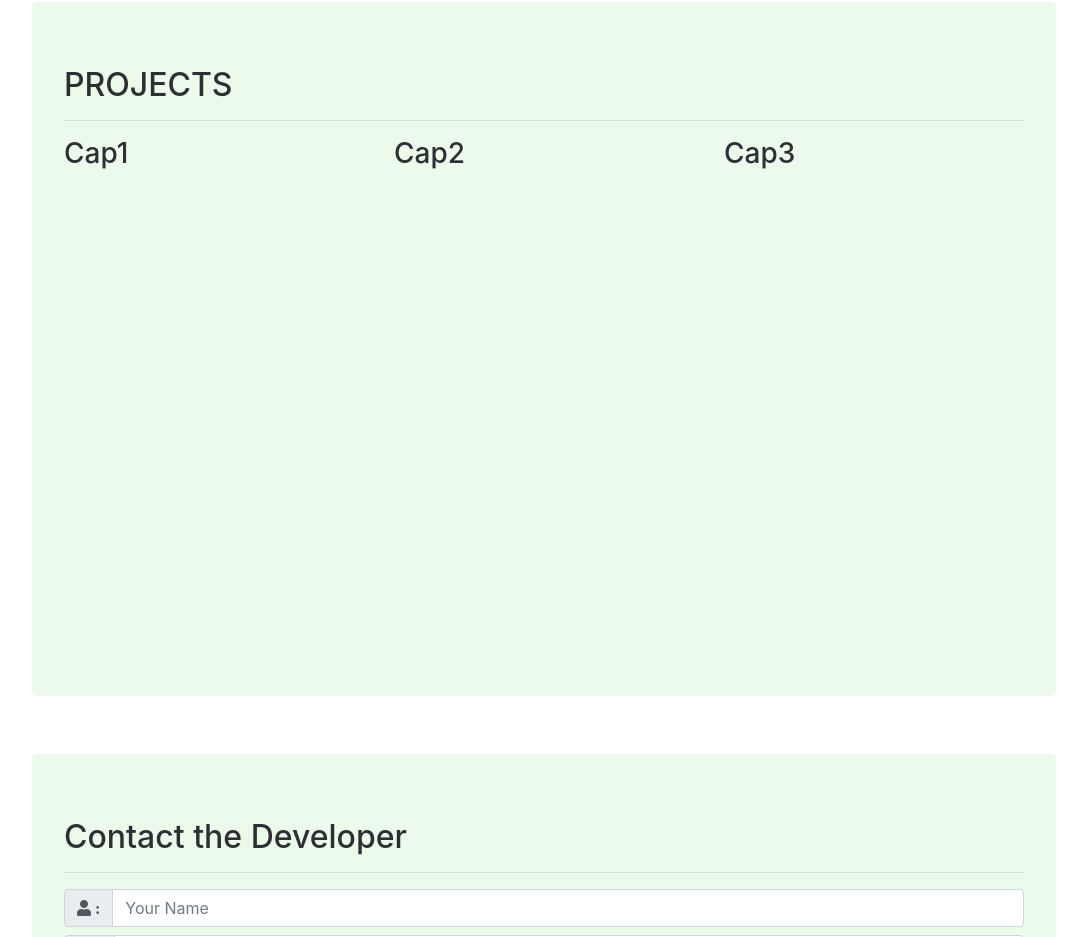
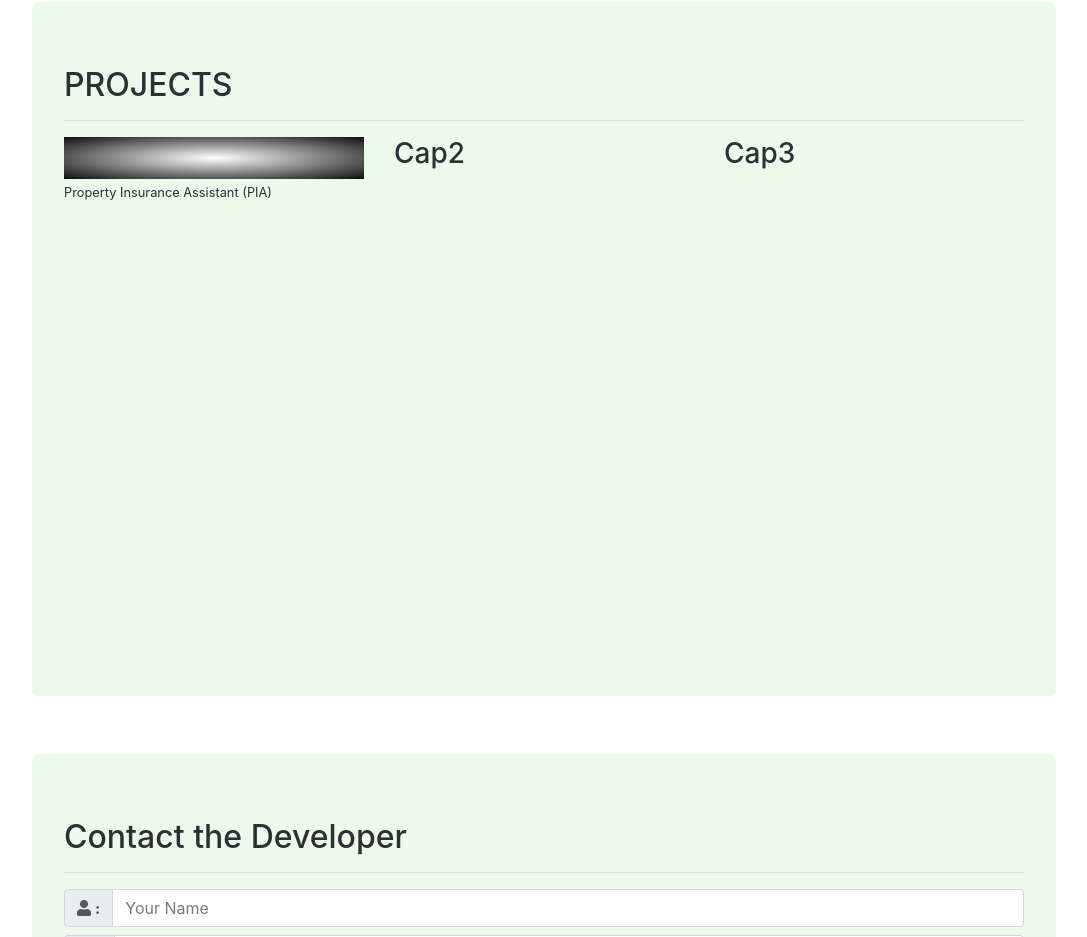
Before and after one commit to louigiesanchez/portfolio, a plain HTML site: page index.html in a window 1280 px wide. Shown: the part 1560-2497 px from the top of the page, without its empty margins (96-1183 px from the left). Drawn offline with nearby package versions, Linux system fonts and the light colour scheme; a web font is replaced by a local one.

Commit message:
linking pages

```diff
--- a/assets/css/style.css
+++ b/assets/css/style.css
@@ -78,6 +78,11 @@ footer {
 
 .social-container {
 	margin: 0 auto;
+}
+
+.capstone1-link {
+	height: 100%;
+	background-image: radial-gradient(white, black);
 }
 
 /******************/
--- a/index.html
+++ b/index.html
@@ -128,7 +128,10 @@
 				<hr>
 				<div class="row">
 					<div class="col-lg-4">
-						<h3>Cap1</h3>
+						<a href="https:/louigiesanchez.github.io/capstone1">
+							<div class="capstone1-link"></div>
+						</a>
+						<small>Property Insurance Assistant (PIA)</small>
 					</div>
 					<div class="col-lg-4">
 						<h3>Cap2</h3>
```
